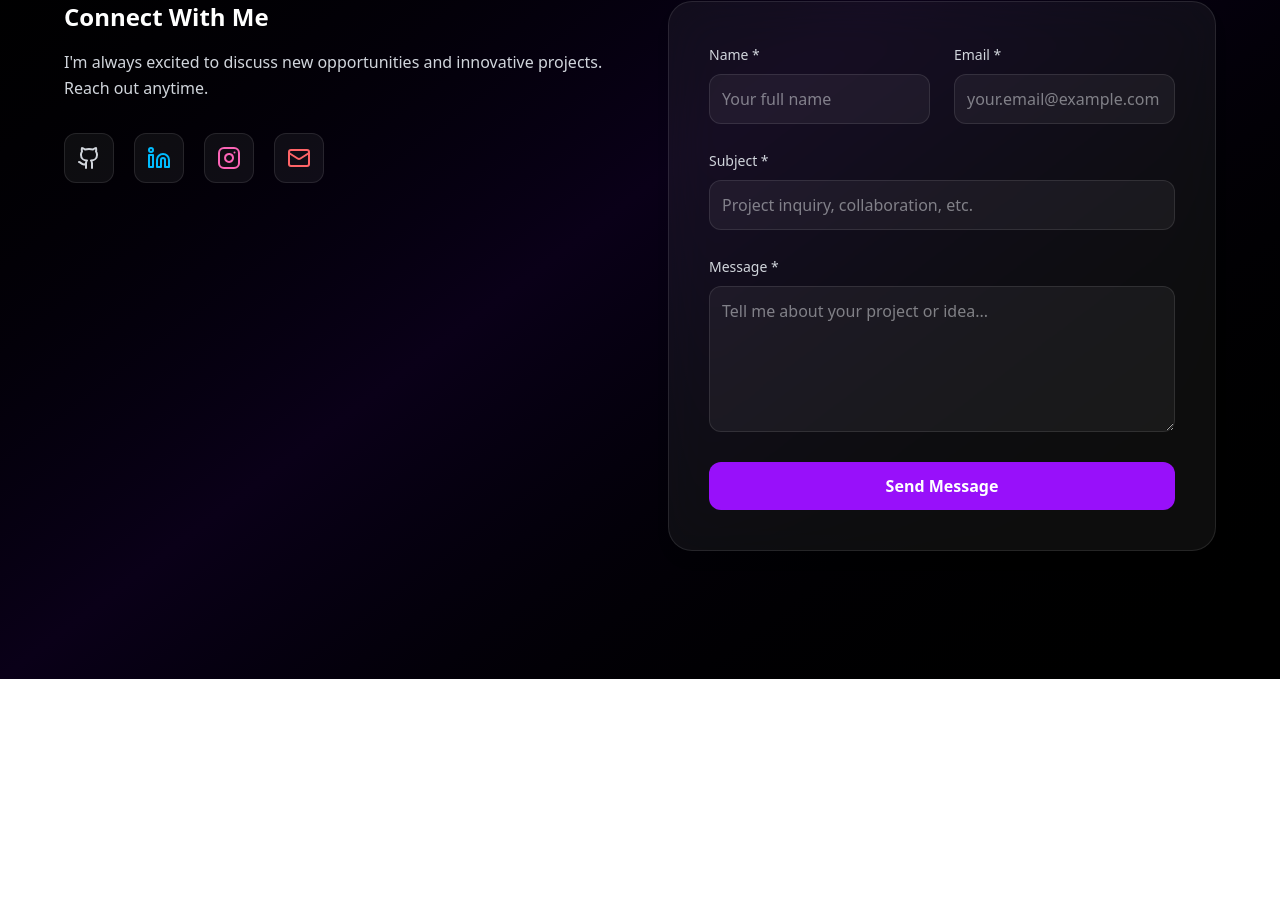
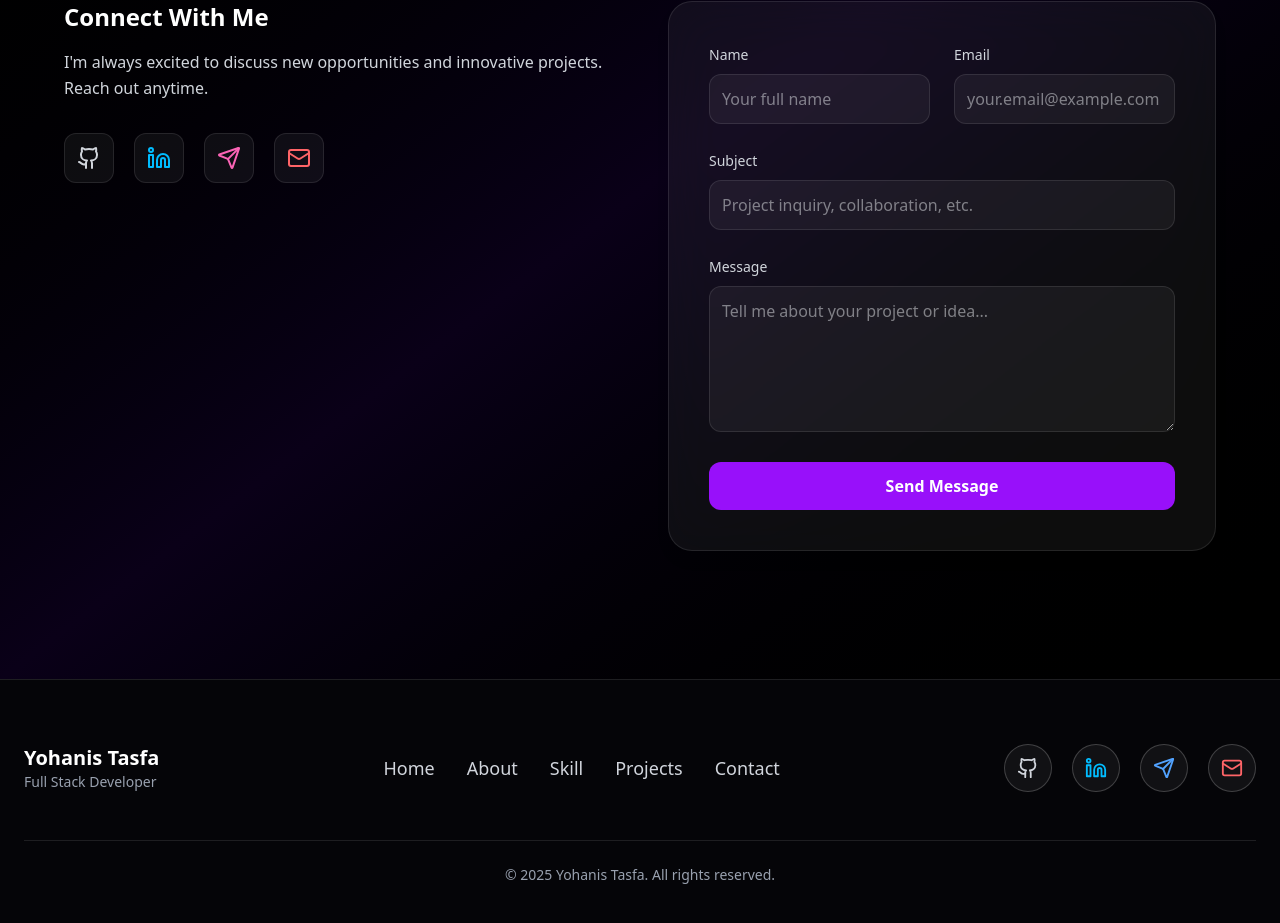
Before and after one commit to yohanis-Tasfa/my-portfolio, a React (Vite) app in the folder my-portfolio/: page / in a window 1280 px wide. Shown: the part 3900-4823 px from the top of the page. Before the commit the page ends 4579 px from the top, so only its background shows below. Built offline with nearby package versions, Linux system fonts and the light colour scheme.

Commit message:
footer section and some modification on other

```diff
--- a/my-portfolio/src/App.jsx
+++ b/my-portfolio/src/App.jsx
@@ -5,6 +5,7 @@ import Hero from "./components/Hero";
 import Navbar from "./components/Navbar";
 import Projects from "./components/Projects";
 import Skills from "./components/Skills";
+import Footer from "./components/Footer";
 
 function App() {
   return (
@@ -16,6 +17,7 @@ function App() {
       <Skills />
       <Projects />
       <Contact />
+      <Footer />
     </div>
   );
 }
--- a/my-portfolio/src/components/Contact.jsx
+++ b/my-portfolio/src/components/Contact.jsx
@@ -1,7 +1,7 @@
 import React from "react";
 import { motion } from "framer-motion";
 import { toast } from "react-toastify";
-import { Github, Linkedin, Instagram, Mail } from "lucide-react";
+import { Github, Linkedin, Send, Mail } from "lucide-react";
 
 const container = {
   hidden: { opacity: 0, y: 30 },
@@ -94,11 +94,11 @@ export default function Contact() {
               </a>
 
               <a
-                href="https://www.instagram.com/yoni__jo/"
+                href="https://t.me/jo_tesfa"
                 target="_blank"
                 className="p-3 rounded-xl bg-white/5 border border-white/10 hover:bg-white/10 transition"
               >
-                <Instagram className="text-pink-400" size={24} />
+                <Send className="text-pink-400" size={24} />
               </a>
 
               <a
@@ -124,7 +124,7 @@ export default function Contact() {
 
             <div className="grid md:grid-cols-2 gap-6">
               <div>
-                <label className="text-gray-300 text-sm">Name *</label>
+                <label className="text-gray-300 text-sm">Name </label>
                 <input
                   type="text"
                   name="name"
@@ -135,7 +135,7 @@ export default function Contact() {
               </div>
 
               <div>
-                <label className="text-gray-300 text-sm">Email *</label>
+                <label className="text-gray-300 text-sm">Email </label>
                 <input
                   type="email"
                   name="email"
@@ -147,7 +147,7 @@ export default function Contact() {
             </div>
 
             <div className="mt-6">
-              <label className="text-gray-300 text-sm">Subject *</label>
+              <label className="text-gray-300 text-sm">Subject </label>
               <input
                 type="text"
                 name="subject"
@@ -158,7 +158,7 @@ export default function Contact() {
             </div>
 
             <div className="mt-6">
-              <label className="text-gray-300 text-sm">Message *</label>
+              <label className="text-gray-300 text-sm">Message </label>
               <textarea
                 rows="5"
                 name="message"
--- /dev/null
+++ b/my-portfolio/src/components/Footer.jsx
@@ -0,0 +1,81 @@
+import { Github, Linkedin, Send, Mail } from "lucide-react";
+
+function Footer() {
+  return (
+    <footer className="w-full bg-[#050508] border-t border-white/10 relative py-10">
+      <div className="max-w-7xl mx-auto px-6">
+        {/* Top Section */}
+        <div className="flex flex-col md:flex-row items-center justify-between py-6">
+          {/* Left - Name + Role */}
+          <div className="text-center md:text-left mb-6 md:mb-0">
+            <h2 className="text-xl font-bold text-white">Yohanis Tasfa</h2>
+            <p className="text-gray-400 text-sm">Full Stack Developer</p>
+          </div>
+
+          {/* Center - Navigation */}
+          <nav className="flex gap-8 text-gray-300 text-lg">
+            <a href="#home" className="hover:text-white transition">
+              Home
+            </a>
+            <a href="#about" className="hover:text-white transition">
+              About
+            </a>
+            <a href="#skills" className="hover:text-white transition">
+              Skill
+            </a>
+            <a href="#projects" className="hover:text-white transition">
+              Projects
+            </a>
+            <a href="#contact" className="hover:text-white transition">
+              Contact
+            </a>
+          </nav>
+
+          {/* Right - Social Icons */}
+          <div className="flex gap-5 mt-6 md:mt-0">
+            <a
+              href="https://github.com/yohanis-Tasfa"
+              target="_blank"
+              className="w-12 h-12 flex items-center justify-center rounded-full border border-white/20 bg-white/5 hover:bg-white/10 transition"
+            >
+              <Github className="text-gray-300" size={22} />
+            </a>
+
+            <a
+              href="https://www.linkedin.com/in/yohanis-tasfa-93158b374"
+              target="_blank"
+              className="w-12 h-12 flex items-center justify-center rounded-full border border-white/20 bg-white/5 hover:bg-white/10 transition"
+            >
+              <Linkedin className="text-sky-400" size={22} />
+            </a>
+
+            <a
+              href="https://t.me/jo_tesfa"
+              target="_blank"
+              className="w-12 h-12 flex items-center justify-center rounded-full border border-white/20 bg-white/5 hover:bg-white/10 transition"
+            >
+              <Send className="text-blue-400" size={22} />
+            </a>
+
+            <a
+              href="mailto:yohanistesfa457@gmail.com"
+              className="w-12 h-12 flex items-center justify-center rounded-full border border-white/20 bg-white/5 hover:bg-white/10 transition"
+            >
+              <Mail className="text-red-400" size={22} />
+            </a>
+          </div>
+        </div>
+
+        {/* Divider */}
+        <div className="w-full h-px bg-white/10 mt-6"></div>
+
+        {/* Bottom Text */}
+        <p className="text-center text-gray-400 mt-6 text-sm">
+          © {new Date().getFullYear()} Yohanis Tasfa. All rights reserved.
+        </p>
+      </div>
+    </footer>
+  );
+}
+
+export default Footer;
--- a/my-portfolio/src/components/Hero.jsx
+++ b/my-portfolio/src/components/Hero.jsx
@@ -1,3 +1,4 @@
+import { useState } from "react";
 import { motion } from "framer-motion";
 
 const container = {
@@ -22,6 +23,14 @@ const item = {
 };
 
 export default function Hero() {
+  // function  scroll to project section
+  const scrollToSection = (id) => {
+    const section = document.getElementById(id);
+    if (section) {
+      section.scrollIntoView({ behavior: "smooth" });
+    }
+  };
+
   return (
     <section
       id="home"
@@ -76,6 +85,7 @@ export default function Hero() {
         {/* Buttons */}
         <motion.div variants={item} className="flex justify-center gap-6">
           <button
+            onClick={() => scrollToSection("projects")}
             className="px-6 py-3 rounded-full bg-gradient-to-r from-purple-500 to-blue-500
             text-white font-semibold shadow-lg hover:opacity-90 transition"
           >
```
